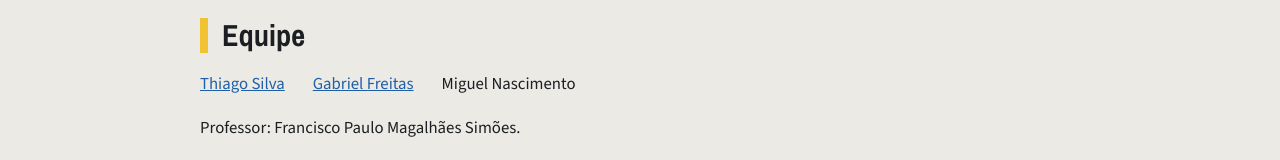
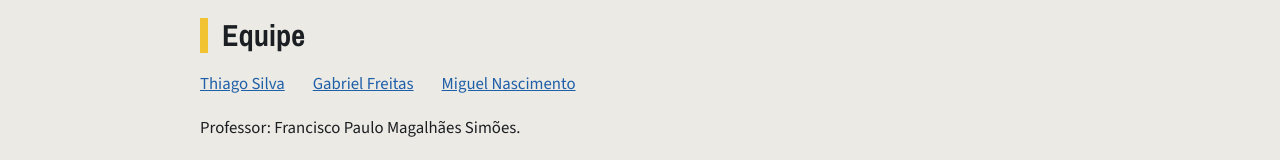
Before and after one commit to MrTicos/Sistema-de-Gerenciamento-de-um-estacionamento-, a plain HTML site: page docs/index.html in a window 1280 px wide. Shown: the part 5287-5447 px from the top of the page. Drawn offline with nearby package versions, Linux system fonts and the light colour scheme.

Commit message:
Add link to Miguel Nascimento's GitHub profile

```diff
--- a/docs/index.html
+++ b/docs/index.html
@@ -263,7 +263,7 @@ cmake --build build
     <ul class="equipe">
       <li><a href="https://github.com/MrTicos">Thiago Silva</a></li>
       <li><a href="https://github.com/Gfal0">Gabriel Freitas</a></li>
-      <li>Miguel Nascimento</li>
+      <li><a href="https://github.com/migexx">Miguel Nascimento</a></li>
     </ul>
     <p>Professor: Francisco Paulo Magalhães Simões.</p>
   </section>
```
